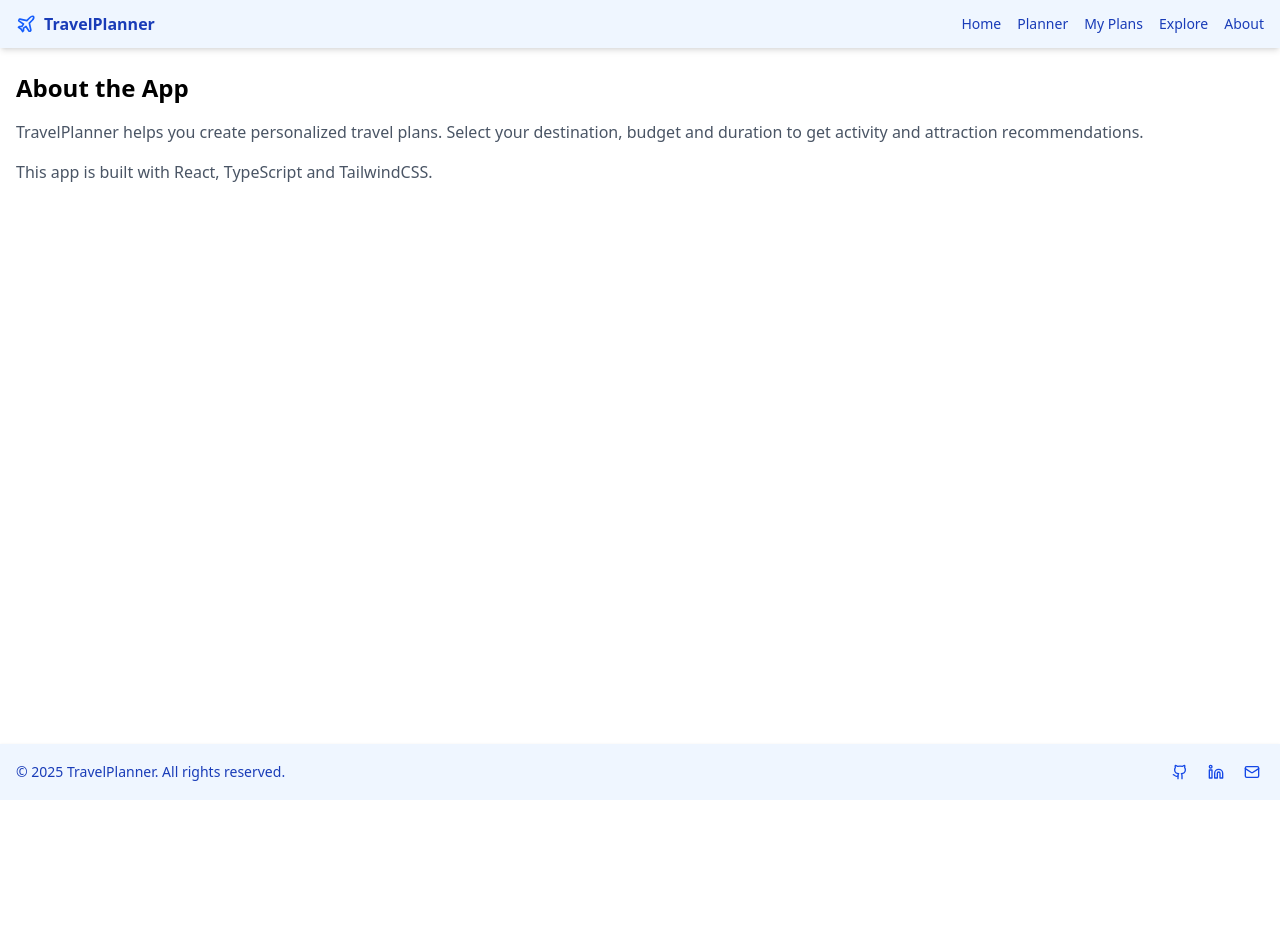
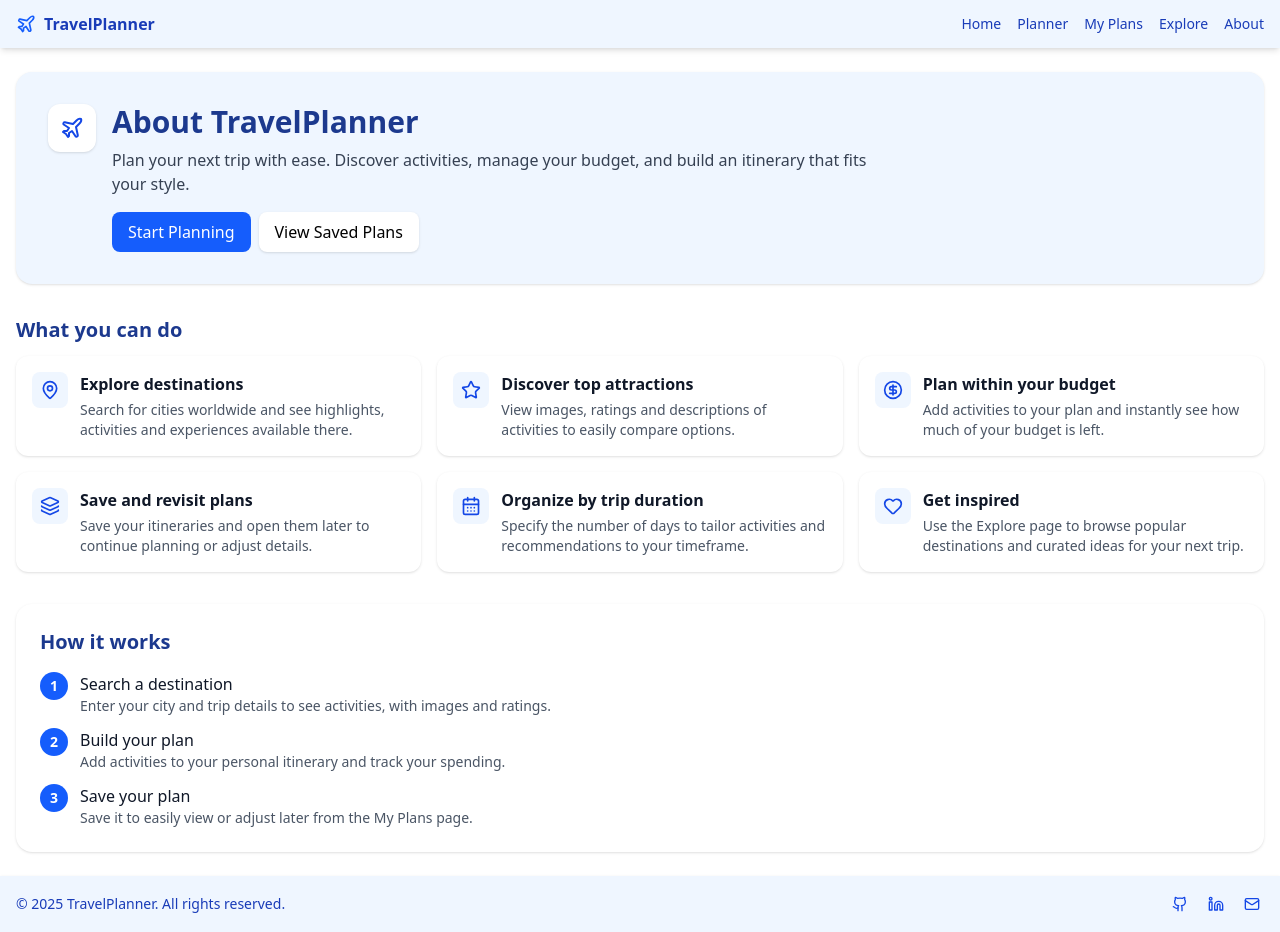
Before and after one commit to elab-development/klijentske-veb-tehnologije-2024-2023_0468-planiranje-putovanja, a React (Vite) app: page /about in a window 1280 px wide. Before the commit the page ends 800 px from the top, so only its background shows below. Built offline with nearby package versions, Linux system fonts and the light colour scheme.

Commit message:
About page

```diff
--- /dev/null
+++ b/src/components/about/Feature.tsx
@@ -0,0 +1,21 @@
+export default function Feature({
+  icon,
+  title,
+  desc,
+}: {
+  icon: React.ReactNode;
+  title: string;
+  desc: string;
+}) {
+  return (
+    <div className='rounded-xl bg-white p-4 shadow hover:shadow-md transition'>
+      <div className='flex items-start gap-3'>
+        <div className='rounded-lg bg-blue-50 p-2'>{icon}</div>
+        <div>
+          <h3 className='font-semibold text-gray-900'>{title}</h3>
+          <p className='text-sm text-gray-600 mt-1'>{desc}</p>
+        </div>
+      </div>
+    </div>
+  );
+}
--- /dev/null
+++ b/src/components/about/StepItem.tsx
@@ -0,0 +1,21 @@
+export default function StepItem({
+  step,
+  title,
+  desc,
+}: {
+  step: number;
+  title: string;
+  desc: string;
+}) {
+  return (
+    <li className='flex gap-3'>
+      <span className='h-7 w-7 shrink-0 rounded-full bg-blue-600 text-white flex items-center justify-center text-sm font-semibold'>
+        {step}
+      </span>
+      <div>
+        <p className='font-medium text-gray-900'>{title}</p>
+        <p className='text-sm text-gray-600'>{desc}</p>
+      </div>
+    </li>
+  );
+}
--- a/src/pages/About.tsx
+++ b/src/pages/About.tsx
@@ -1,15 +1,108 @@
+import { Link } from 'react-router-dom';
+import {
+  Plane,
+  Star,
+  CircleDollarSign,
+  Layers,
+  MapPin,
+  Heart,
+  CalendarDays,
+} from 'lucide-react';
+import Feature from '../components/about/Feature';
+import StepItem from '../components/about/StepItem';
+
 export default function About() {
   return (
-    <section className='space-y-4'>
-      <h1 className='text-2xl font-bold'>About the App</h1>
-      <p className='text-gray-600'>
-        TravelPlanner helps you create personalized travel plans. Select your
-        destination, budget and duration to get activity and attraction
-        recommendations.
-      </p>
-      <p className='text-gray-600'>
-        This app is built with React, TypeScript and TailwindCSS.
-      </p>
+    <section className='space-y-8'>
+      <div className='rounded-2xl bg-blue-50 p-6 md:p-8 shadow-sm'>
+        <div className='flex items-start gap-4'>
+          <div className='rounded-xl bg-white p-3 shadow'>
+            <Plane className='h-6 w-6 text-blue-700' />
+          </div>
+          <div className='flex-1'>
+            <h1 className='text-3xl font-bold text-blue-900'>
+              About TravelPlanner
+            </h1>
+            <p className='mt-2 text-gray-700 max-w-3xl'>
+              Plan your next trip with ease. Discover activities, manage your
+              budget, and build an itinerary that fits your style.
+            </p>
+            <div className='mt-4 flex flex-wrap gap-2'>
+              <Link
+                to='/planner'
+                className='inline-flex items-center rounded-lg bg-blue-600 px-4 py-2 text-white hover:bg-blue-700 transition'
+              >
+                Start Planning
+              </Link>
+              <Link
+                to='/plans'
+                className='inline-flex items-center rounded-lg bg-white px-4 py-2 shadow hover:shadow-md transition'
+              >
+                View Saved Plans
+              </Link>
+            </div>
+          </div>
+        </div>
+      </div>
+
+      <div>
+        <h2 className='text-xl font-semibold text-blue-900 mb-3'>
+          What you can do
+        </h2>
+        <div className='grid gap-4 md:grid-cols-2 lg:grid-cols-3'>
+          <Feature
+            icon={<MapPin className='h-5 w-5 text-blue-700' />}
+            title='Explore destinations'
+            desc='Search for cities worldwide and see highlights, activities and experiences available there.'
+          />
+          <Feature
+            icon={<Star className='h-5 w-5 text-blue-700' />}
+            title='Discover top attractions'
+            desc='View images, ratings and descriptions of activities to easily compare options.'
+          />
+          <Feature
+            icon={<CircleDollarSign className='h-5 w-5 text-blue-700' />}
+            title='Plan within your budget'
+            desc='Add activities to your plan and instantly see how much of your budget is left.'
+          />
+          <Feature
+            icon={<Layers className='h-5 w-5 text-blue-700' />}
+            title='Save and revisit plans'
+            desc='Save your itineraries and open them later to continue planning or adjust details.'
+          />
+          <Feature
+            icon={<CalendarDays className='h-5 w-5 text-blue-700' />}
+            title='Organize by trip duration'
+            desc='Specify the number of days to tailor activities and recommendations to your timeframe.'
+          />
+          <Feature
+            icon={<Heart className='h-5 w-5 text-blue-700' />}
+            title='Get inspired'
+            desc='Use the Explore page to browse popular destinations and curated ideas for your next trip.'
+          />
+        </div>
+      </div>
+
+      <div className='rounded-2xl bg-white shadow p-6'>
+        <h2 className='text-xl font-semibold text-blue-900'>How it works</h2>
+        <ol className='mt-4 space-y-3'>
+          <StepItem
+            step={1}
+            title='Search a destination'
+            desc='Enter your city and trip details to see activities, with images and ratings.'
+          />
+          <StepItem
+            step={2}
+            title='Build your plan'
+            desc='Add activities to your personal itinerary and track your spending.'
+          />
+          <StepItem
+            step={3}
+            title='Save your plan'
+            desc='Save it to easily view or adjust later from the My Plans page.'
+          />
+        </ol>
+      </div>
     </section>
   );
 }
```
